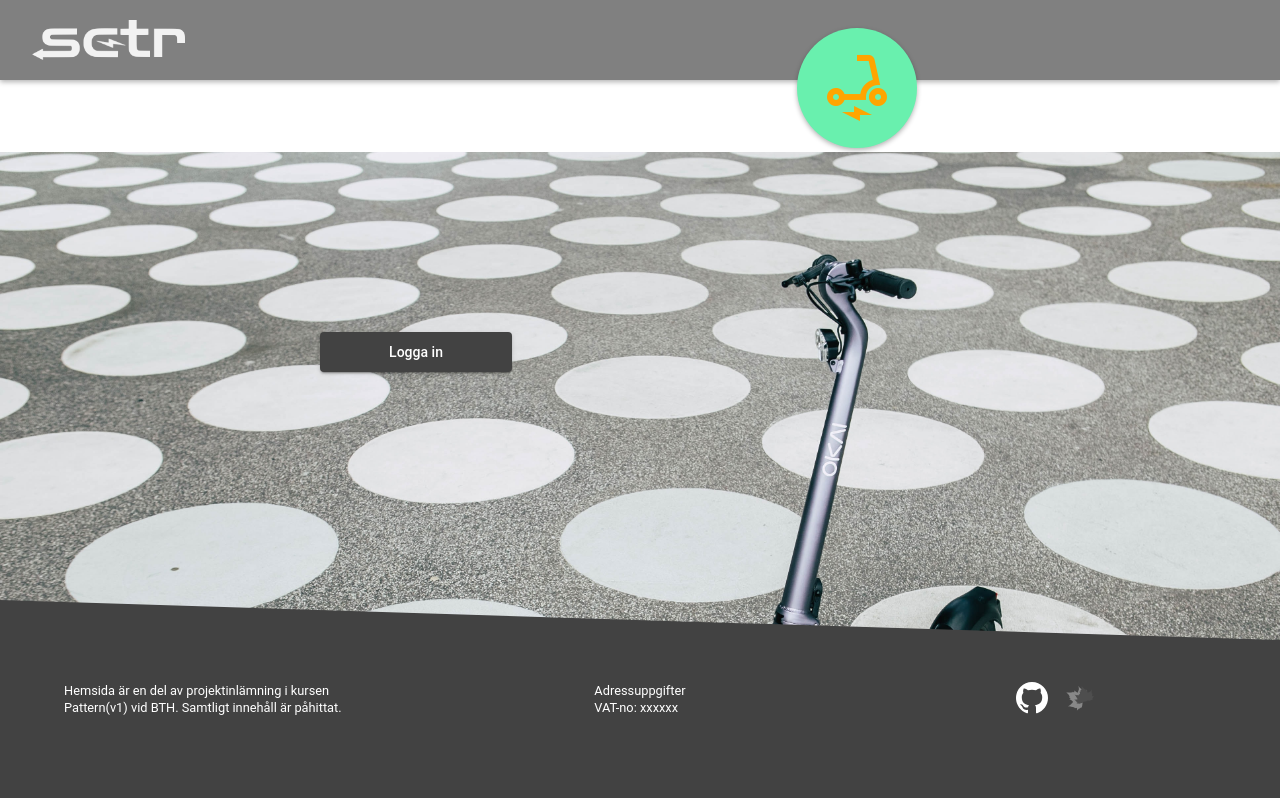
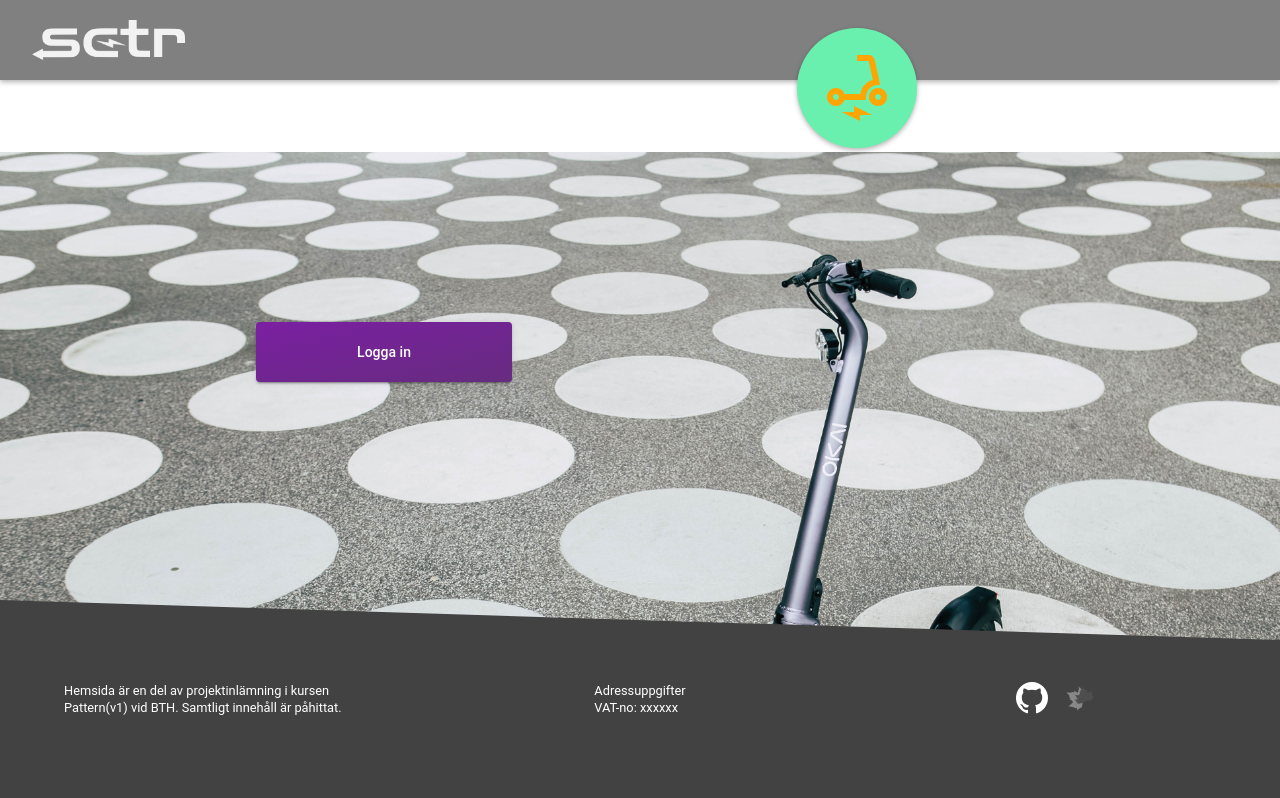
Before and after one commit to fahlstrm/pattern-adminweb, an Angular app: page / in a window 1280 px wide. Shown: the top 798 px of the page. Built offline with nearby package versions, Linux system fonts and the light colour scheme; no server answers; what @asymmetrik/ngx-leaflet would draw is missing.

Commit message:
stat. css adjusted

```diff
--- a/src/app/components/commercial/commercial/commercial.component.css
+++ b/src/app/components/commercial/commercial/commercial.component.css
@@ -18,10 +18,15 @@
     display: flex;
     align-items: center;
     justify-content: center;
-    height: 5vh;
-    width: 15vw;
+    height: 7.5vh;
+    width: 20vw;
     z-index: 1;
-    left: 25vw;
+    left: 20vw;
     top: 50%;
     transform: translateY(-50%);
+    background-image: linear-gradient(to bottom right, #7b1fa2, #7b1fa2a2);
 }
+
+.mat-raised-button:hover {
+    color: orange;
+}
--- a/src/app/components/routes/home/home.component.css
+++ b/src/app/components/routes/home/home.component.css
@@ -1,14 +1,15 @@
 .content-div {
     color: white;
     height: 30vh;
-    border-radius: 3px;
-    justify-content: space-around;
     font-size: 1.2em;
     padding: 0;
 }
 
-div h3 {
-    padding: 2em;
+.text-div {
+    display: flex;
+    justify-content: center;
+    align-items: center;
+    height: 9vh;
 }
 
 
--- a/src/app/components/routes/home/home.component.html
+++ b/src/app/components/routes/home/home.component.html
@@ -10,7 +10,7 @@
 
 <div class="content-div box-shadow align-items darkgrey-background">
     <img src="assets/img/scooters/okai-vehicles-kWy_gq3dN8E-unsplash.jpg" alt="homepage-sctr-img">
-    <div>
+    <div class="text-div">
         <h3>
             Körda resor:
             <span class="green">
@@ -23,7 +23,7 @@
 
  <div class="content-div box-shadow align-items darkgrey-background">
     <img src="assets/img/scooters/okai-vehicles-BwuDAkGSWSU-unsplash.jpg" alt="homepage-sctr-img">
-    <div>
+    <div class="text-div">
         <h3> Senast körda:
             <span class="yellow">
                 {{log[log.length-1].scooter_id}}
@@ -34,7 +34,7 @@
 
  <div class="content-div box-shadow align-items darkgrey-background">
     <img src="assets/img/scooters/okai-vehicles-3-unsplash.jpg" alt="homepage-sctr-img">
-    <div>
+    <div class="text-div">
        <h3>
           Elsparkcyklar:
           <span class="orange">
```
